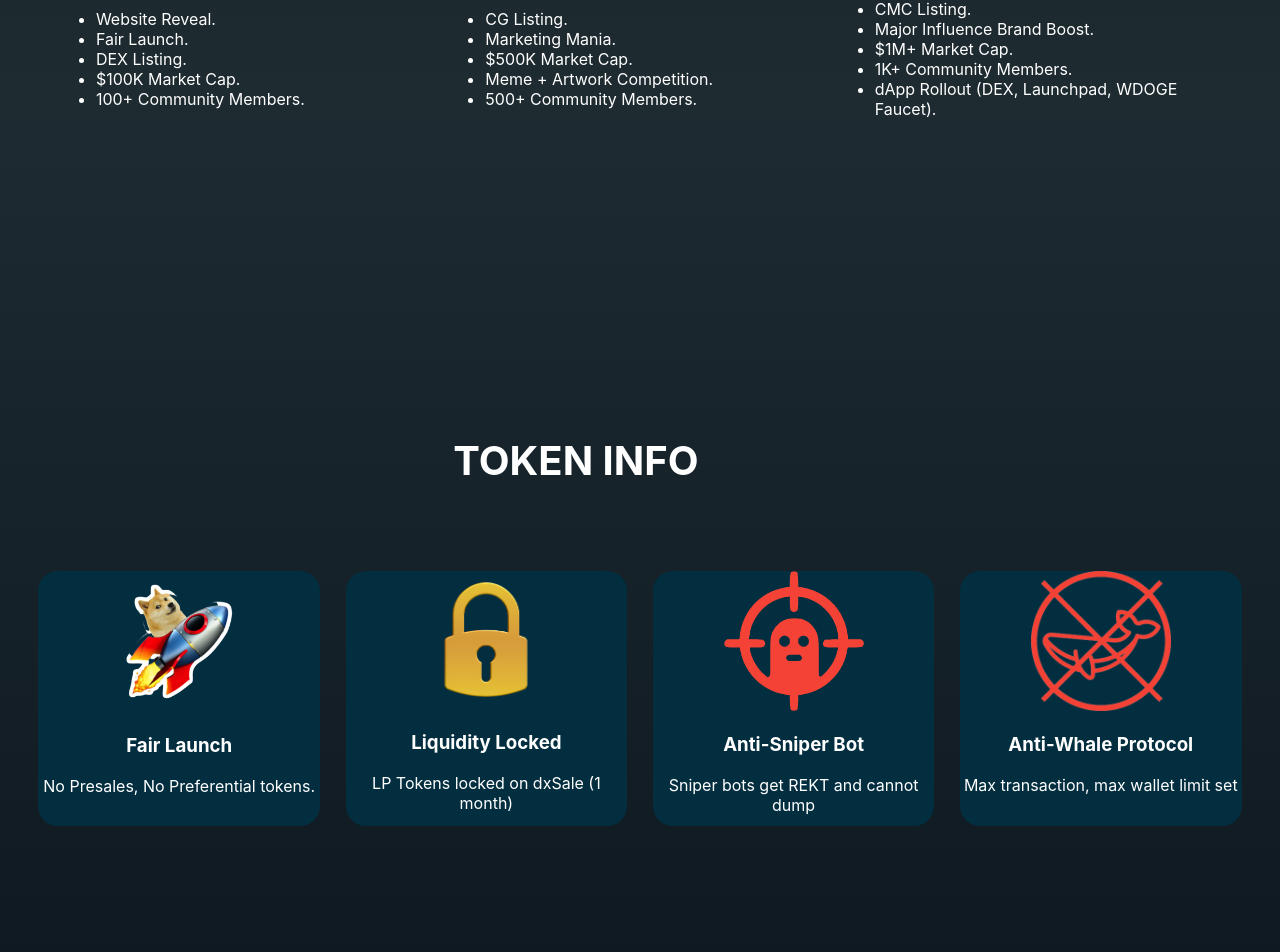
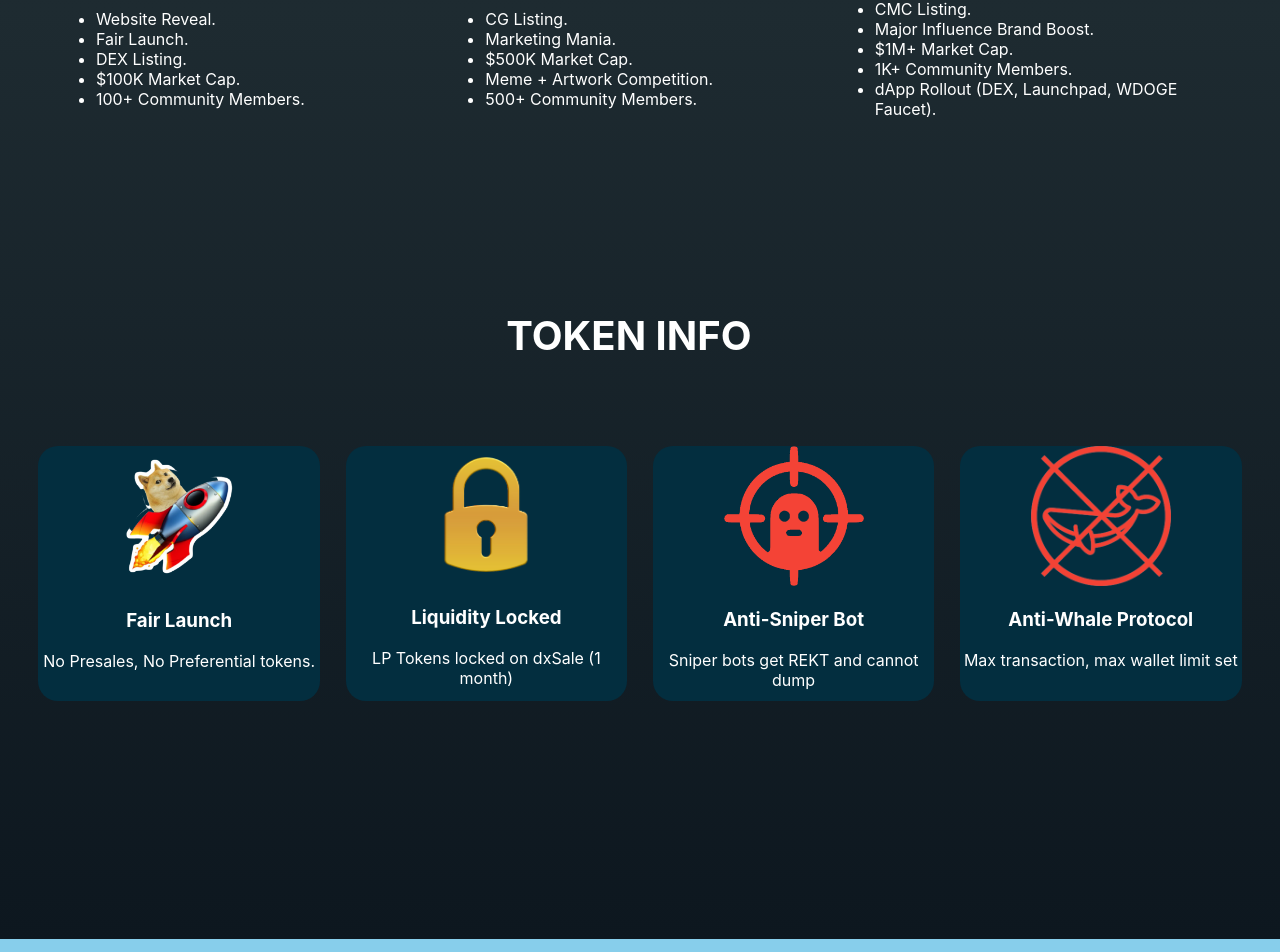
Before and after one commit to RadZ3000/doge-site, a React (Create React App) app: page / in a window 1280 px wide. Shown: the part 2161-3113 px from the top of the page. Built offline with nearby package versions, Linux system fonts and the light colour scheme.

Commit message:
responsiveness cosmetic edits

```diff
--- a/src/Content.css
+++ b/src/Content.css
@@ -188,7 +188,6 @@ h2 {
 }
 
 #Info {
-  margin-top: 125px;
   margin-bottom: 220px;
   display: grid;
   justify-content: center;
@@ -205,6 +204,7 @@ h2 {
   grid-row-end: 1;
   grid-column-start: 1;
   grid-column-end: 5;
+  margin-left: 9%;
 }
 
 .info-div {
--- a/src/Responsive.css
+++ b/src/Responsive.css
@@ -21,6 +21,7 @@
     #Features {
       margin-top: 20%;
       gap: 5%;
+      row-gap: 20%;
     }
 
     #FeaturesLogo {
```
